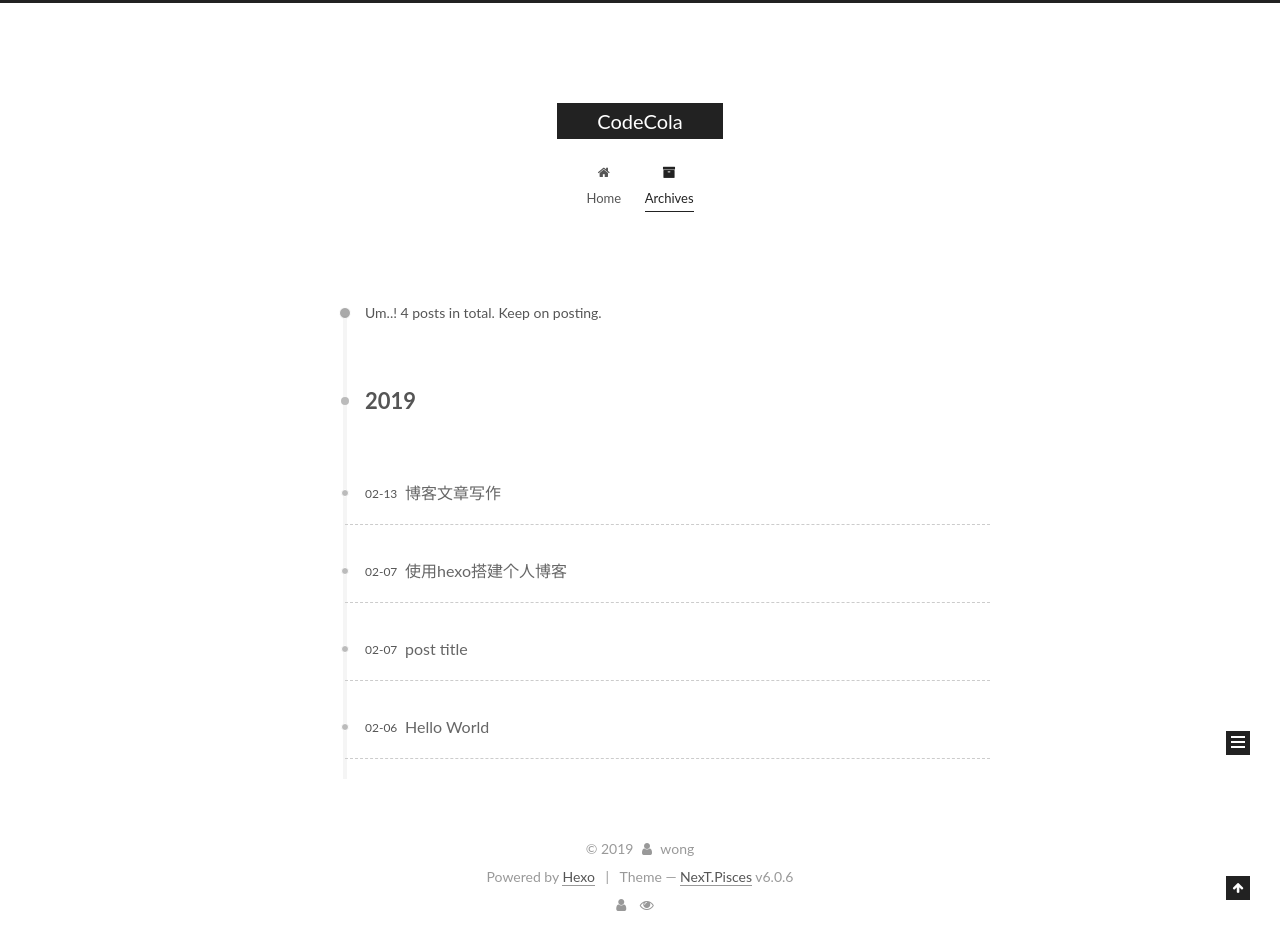
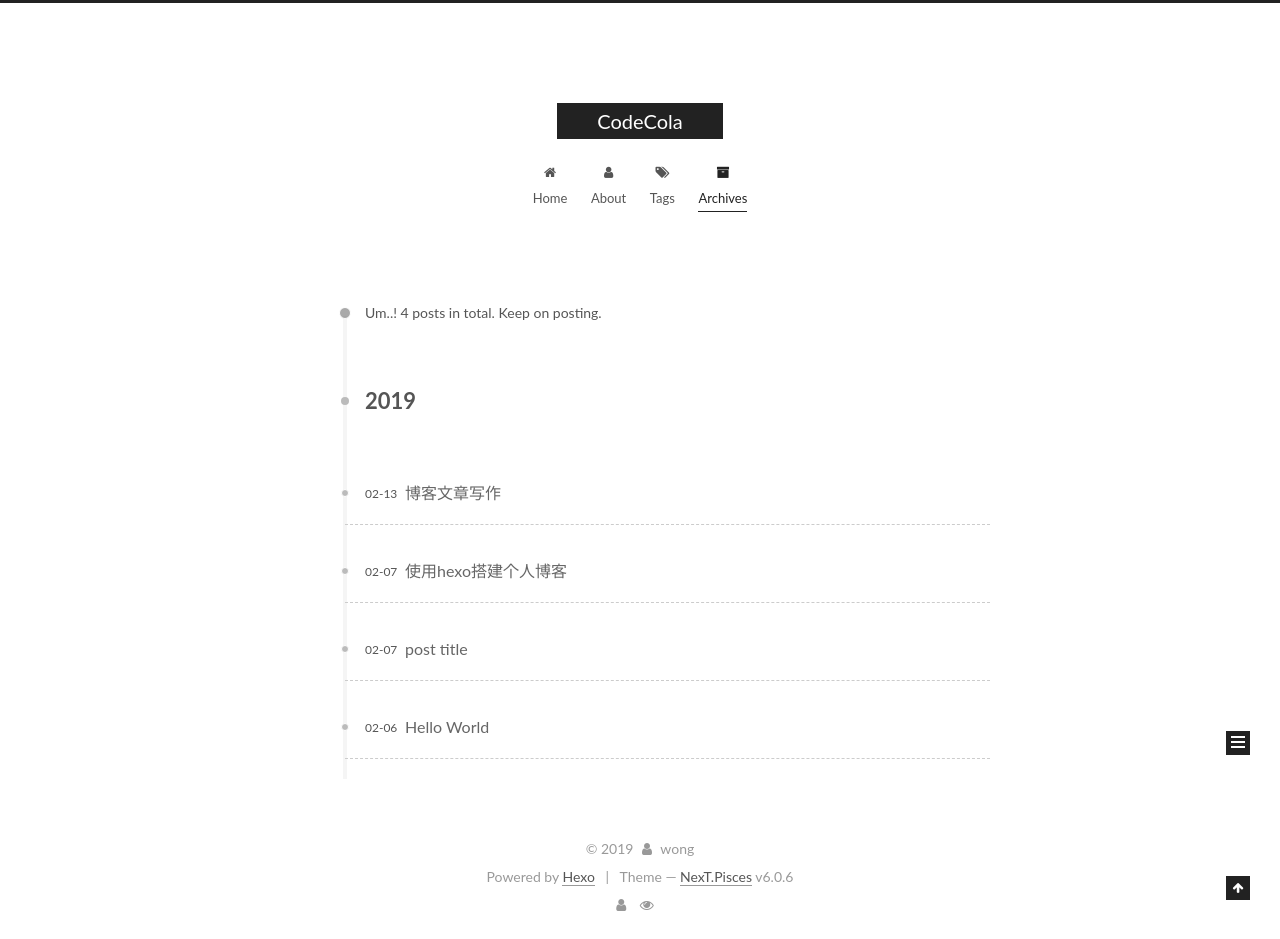
Before and after one commit to monkeywq/monkeywq.github.io, a plain HTML site: page archives/2019/02/index.html in a window 1280 px wide. Drawn offline with Linux system fonts and the light colour scheme; some packages are replaced by stand-ins of ours; a script that the page names is missing.

Commit message:
Site updated: 2019-02-13 17:04:47

```diff
--- a/archives/2019/02/index.html
+++ b/archives/2019/02/index.html
@@ -219,6 +219,24 @@
 
 
 
+  <li class="menu-item menu-item-about">
+    <a href="/about/" rel="section">
+      <i class="menu-item-icon fa fa-fw fa-user"></i> <br>About</a>
+</li>
+
+
+
+
+
+  <li class="menu-item menu-item-tags">
+    <a href="/tags/" rel="section">
+      <i class="menu-item-icon fa fa-fw fa-tags"></i> <br>Tags</a>
+</li>
+
+
+
+
+
   <li class="menu-item menu-item-archives">
     <a href="/archives/" rel="section">
       <i class="menu-item-icon fa fa-fw fa-archive"></i> <br>Archives</a>
@@ -249,6 +267,12 @@
     <main id="main" class="main">
       <div class="main-inner">
         <div class="content-wrap">
+
+
+
+
+
+
 
 
 
```
Also changed, not shown: 2019/02/06/hello-world/index.html (+18 -0 lines), 2019/02/07/post-title/index.html (+18 -0 lines), 2019/02/07/使用hexo搭建个人博客/index.html (+18 -0 lines), 2019/02/13/博客文章写作/index.html (+18 -0 lines), archives/2019/index.html (+24 -0 lines), archives/index.html (+24 -0 lines), index.html (+18 -0 lines).
